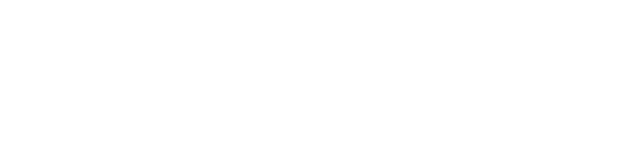
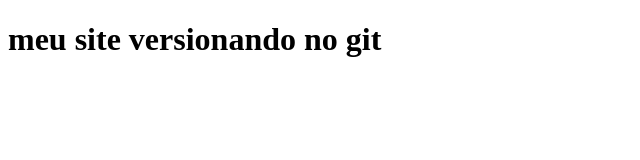
Before and after one commit to beazoliveira/sitemeu, a plain HTML site: page index.html in a window 1280 px wide. Shown: the whole page, without its empty margins (0-640 px from the left). Drawn offline with Linux system fonts and the light colour scheme.

Commit message:
mudando body

```diff
--- a/index.html
+++ b/index.html
@@ -7,6 +7,6 @@
     <title>Site Meu</title>
 </head>
 <body>
-
+    <h1>meu site versionando no git</h1>
 </body>
 </html>
```
